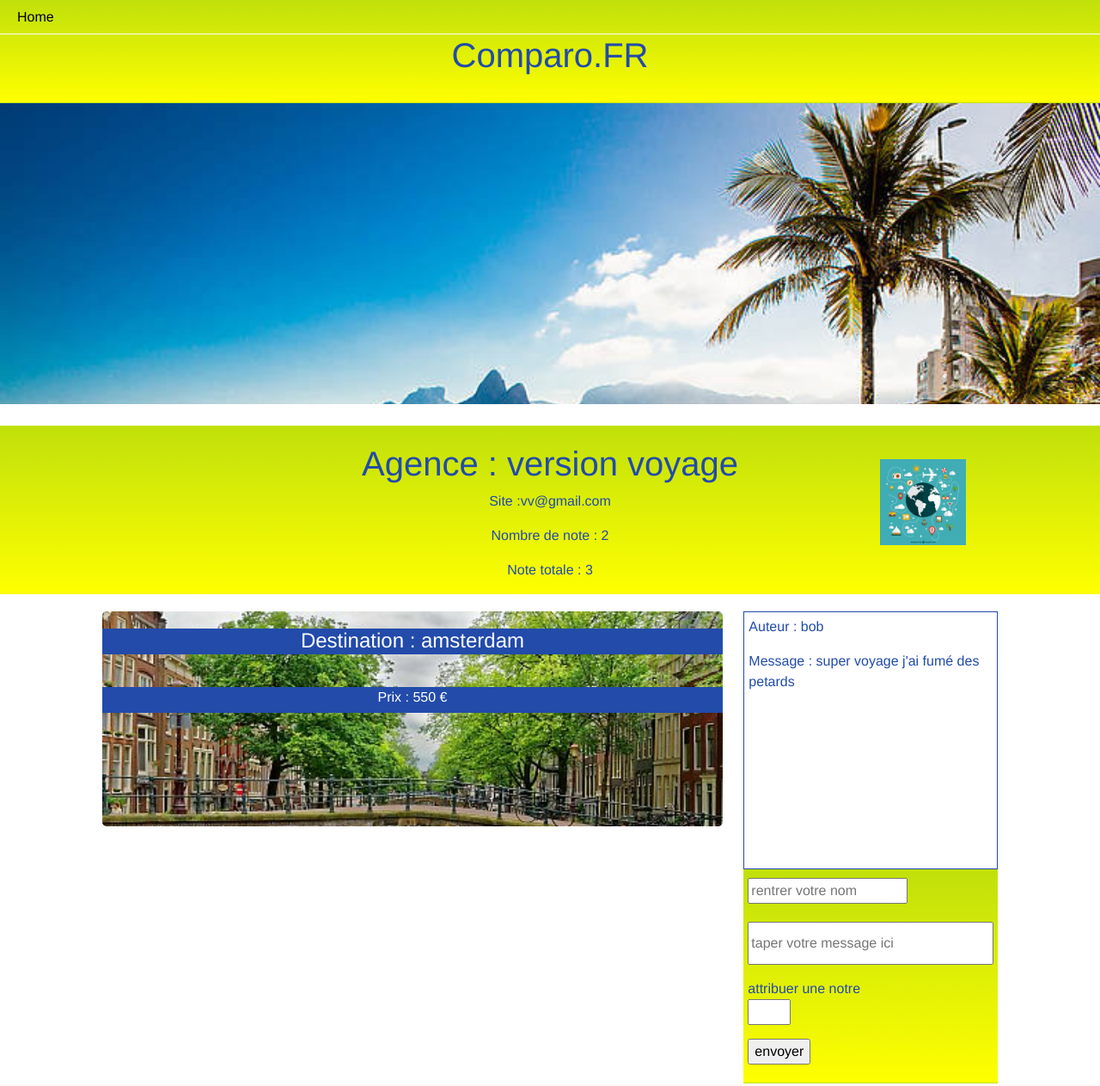
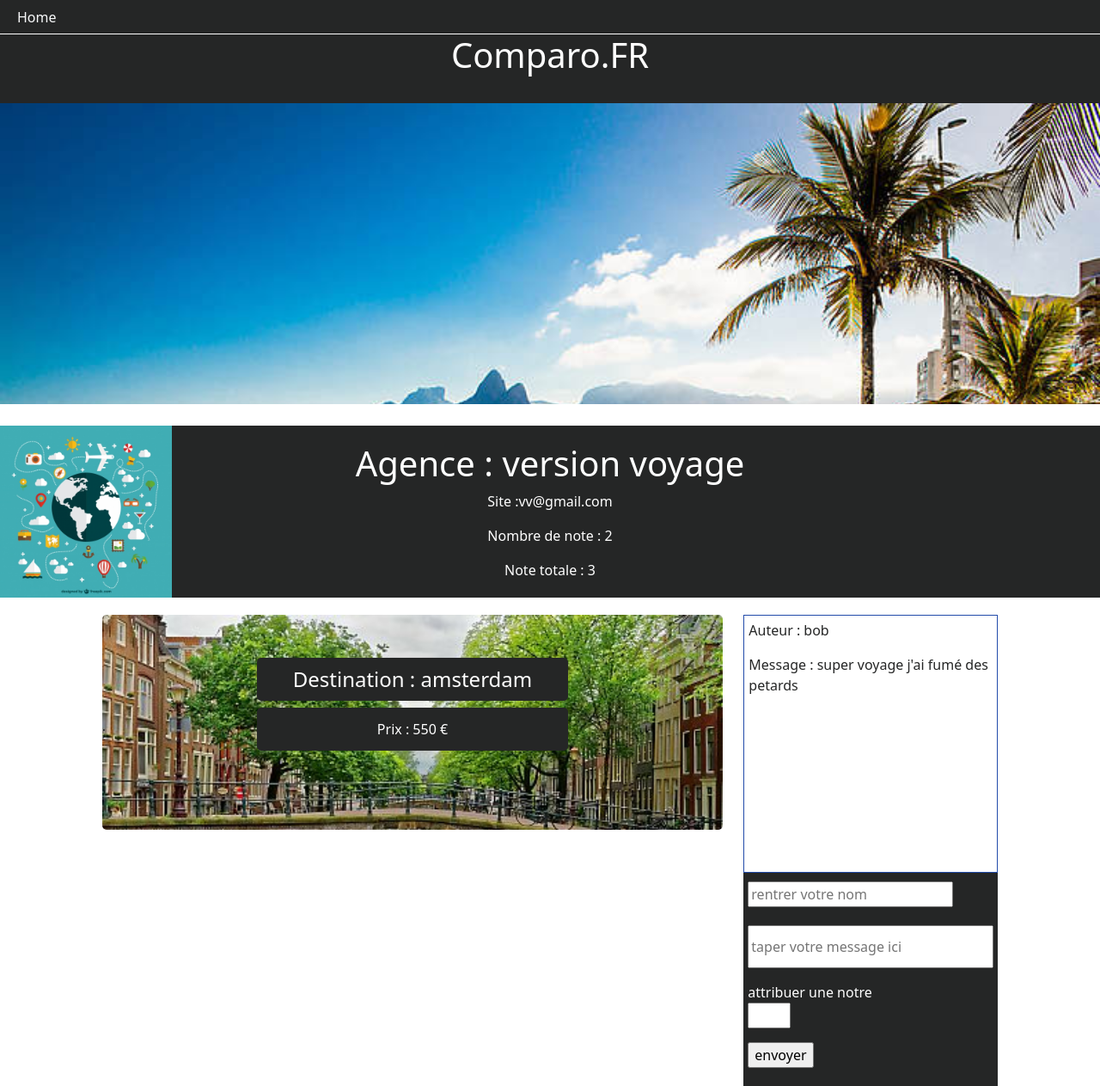
Before and after one commit to neroma71/tp-tour-operator, a PHP site: page /tp-tour-operator/tourop.php?id=3 in a window 1280 px wide. Shown: the whole page at 86% size. Run offline with PHP 8.4, Linux system fonts and the light colour scheme; data comes from the database, SQL or seed files in the repository.

Commit message:
end of tp

```diff
--- a/css/tourop.css
+++ b/css/tourop.css
@@ -1,7 +1,3 @@
-* {
-    font-family: Helvetica, sans-serif;
-}
-
 body {
     margin: 0;
     padding: 0;
@@ -20,7 +16,7 @@ body {
     height: 300px;
     padding: 5px;
     border: 1px solid rgb(34, 75, 170);
-    color: rgb(34, 75, 170);
+    color:#252626;
     overflow-y: auto;
 }
 
@@ -30,9 +26,8 @@ header {
     height: 120px;
     top: 0;
     left: 0;
-    background: linear-gradient(#c0e00b, yellow);
-    border-bottom: 1px solid #c0e00b;
-    z-index: 100;
+    background:#252626;
+    z-index: 200;
 }
 
 nav {
@@ -48,7 +43,7 @@ h1 {
     position: fixed;
     width: 100%;
     top: 40px;
-    color: rgb(34, 75, 170);
+    color:white;
     text-align: center;
 }
 
@@ -65,7 +60,14 @@ h2 {
     margin-top: 20px;
     color: white;
 }
-
+.agence {
+    position: relative;
+    height:200px;
+    background:#252626;
+}
+.agence p {
+    color:white;
+}
 .destination {
     height: 250px;
     margin-top: 20px;
@@ -74,29 +76,36 @@ h2 {
 
 h4 {
     position: relative;
-    top: 20px;
-    height: 30px;
+    top: 50px;
+    width:50%;
+    left:25%;
+    height:50px;
     text-align: center;
-    background: rgb(34, 75, 170);
+    background:#252626;
     color: white;
+    line-height:50px;
+    border-radius:5px;
 }
 
 .destination p {
     position: relative;
-    height: 30px;
     top: 50px;
+    width:50%;
+    left:25%;
+    height: 50px;
     text-align: center;
-    background: rgb(34, 75, 170);
+    background:#252626;
     color: white;
+    line-height:50px;
+    border-radius:5px;
 }
 
 form {
     position: relative;
     width: 100%;
-    background: linear-gradient(#c0e00b, yellow);
-    border-bottom: 1px solid #c0e00b;
+    background:#252626;
     padding: 5px;
-    color: rgb(34, 75, 170);
+    color:white;
 }
 
 input[type=text] {
@@ -111,27 +120,16 @@ input[type=number] {
     width: 100%;
     height: 50px;
 }
-
-.agence {
-    position: relative;
-    background: linear-gradient(#c0e00b, yellow);
-}
-
-h2 {
-    font-size: 40px;
-    margin-top: 20px;
-    color: rgb(34, 75, 170);
-}
-
-.agence p {
-    color: rgb(34, 75, 170);
-}
-
 .logo {
     position: absolute;
-    height: 100px;
-    width: 100px;
-    top: 20%;
-    left: 80%;
+    height: 200px;
+    width: 200px;
+    top:0;
+    left:0;
     z-index: 100;
 }
+@media screen and (max-width:800px){
+    .logo{
+        display:none;
+    }
+}
--- a/tourop.php
+++ b/tourop.php
@@ -66,7 +66,7 @@ $tourOperator = $manager->getTourOperatorById($tourOperatorId);
                 <div class="collapse navbar-collapse" id="navbarSupportedContent">
                     <ul class="navbar-nav me-auto mb-2 mb-lg-0">
                         <li class="nav-item">
-                            <a class="nav-link active" aria-current="page" href="index.php">Home</a>
+                            <a class="nav-link active text-light" aria-current="page" href="index.php">Home</a>
                         </li>
                     </ul>
                 </div>
@@ -89,7 +89,7 @@ $tourOperator = $manager->getTourOperatorById($tourOperatorId);
                     echo '<p><a href"mailto:' . $tourOperator->getLink() . '"> Site :' . $tourOperator->getLink() . '</a></p>';
                     echo '<p> Nombre de note : ' . $tourOperator->getGrade_count() . '</p>';
                     echo '<p> Note totale : ' . $tourOperator->getGrade_total() . '</p>';
-                    echo '<div class="logo" style="background:url(' . $tourOperator->getImage() . ')top center no-repeat; background-size:contain;"></div>';
+                    echo '<div class="logo" style="background:url(' . $tourOperator->getImage() . ')top right no-repeat; background-size:cover;"></div>';
                 }
                 ?>
             </div>
@@ -127,7 +127,6 @@ $tourOperator = $manager->getTourOperatorById($tourOperatorId);
             </div>
         </div>
     </section>
-
     <script>
         let bg = document.querySelector('.bg');
         window.addEventListener('scroll', () => {
```
Also changed, not shown: css/liste.css (+22 -12 lines), css/style.css (+11 -50 lines), index.php (+7 -1 lines), liste.php (+10 -3 lines).
